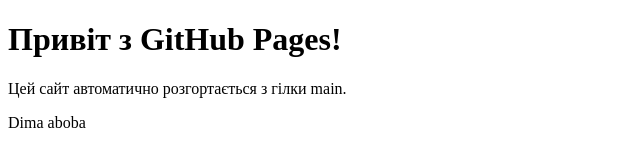
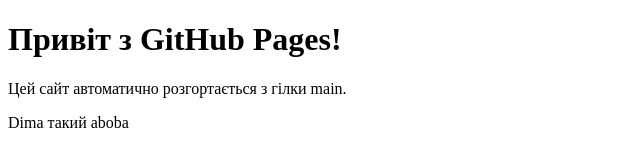
Before and after one commit to Abobiusus/ITINFR-EKZ3, a plain HTML site: page index.html in a window 1280 px wide. Shown: the full height of the page, 0-640 px from the left. Drawn offline with Linux system fonts and the light colour scheme.

Commit message:
Update index.html

```diff
--- a/index.html
+++ b/index.html
@@ -7,6 +7,6 @@
 <body>
   <h1>Привіт з GitHub Pages!</h1>
   <p>Цей сайт автоматично розгортається з гілки main.</p>
-  <p>Dima aboba</p>
+  <p>Dima такий aboba</p>
 </body>
 </html>
```
